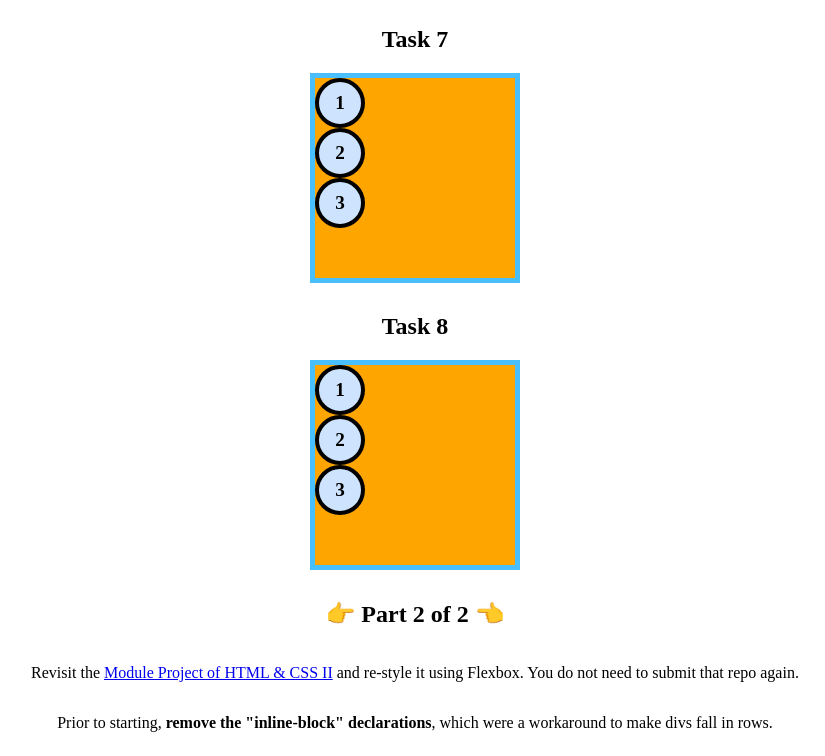
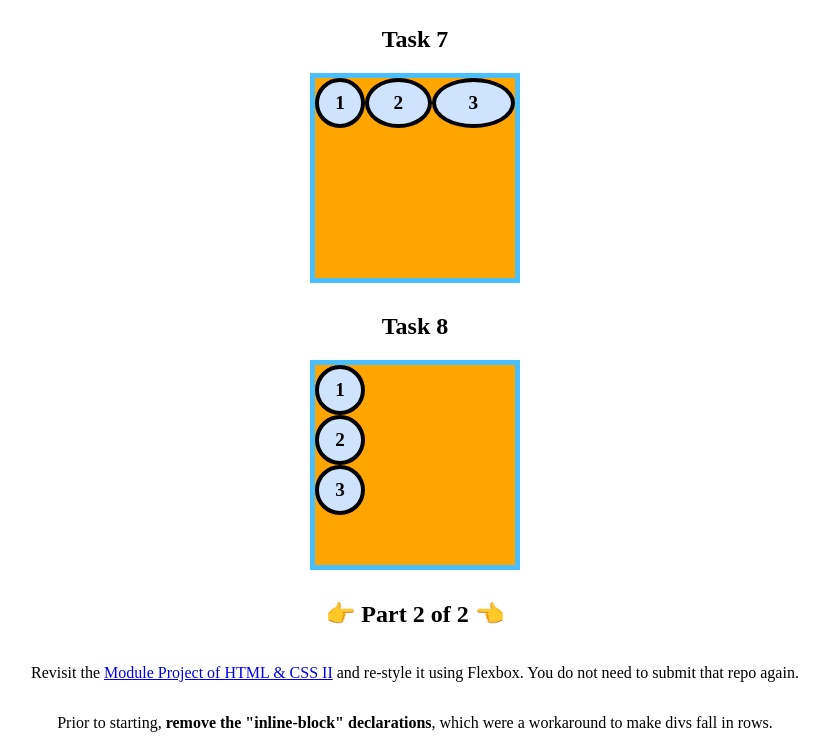
Before and after one commit to bloominstituteoftechnology/module-project-html-and-css-iii-K1ngHandy, a plain HTML site: page index.html in a window 1280 px wide. Shown: the part 2020-2776 px from the top of the page, without its empty margins (225-1050 px from the left). Drawn offline with Linux system fonts and the light colour scheme.

Commit message:
task 7 complete

```diff
--- a/index.html
+++ b/index.html
@@ -115,7 +115,15 @@
     }
 
     /* 👉 Task 7 - [HINT] research flex-grow */
-    #flexContainer7 {}
+    #flexContainer7 {
+      display: flex;
+    }
+    #flexContainer7 > :nth-child(2) {
+      flex-grow: 1;
+    }
+    #flexContainer7 > :last-child {
+      flex-grow: 2;
+    }
 
     /* 👉 Task 8 - [HINT] you got this! */
     #flexContainer8 {}
```
